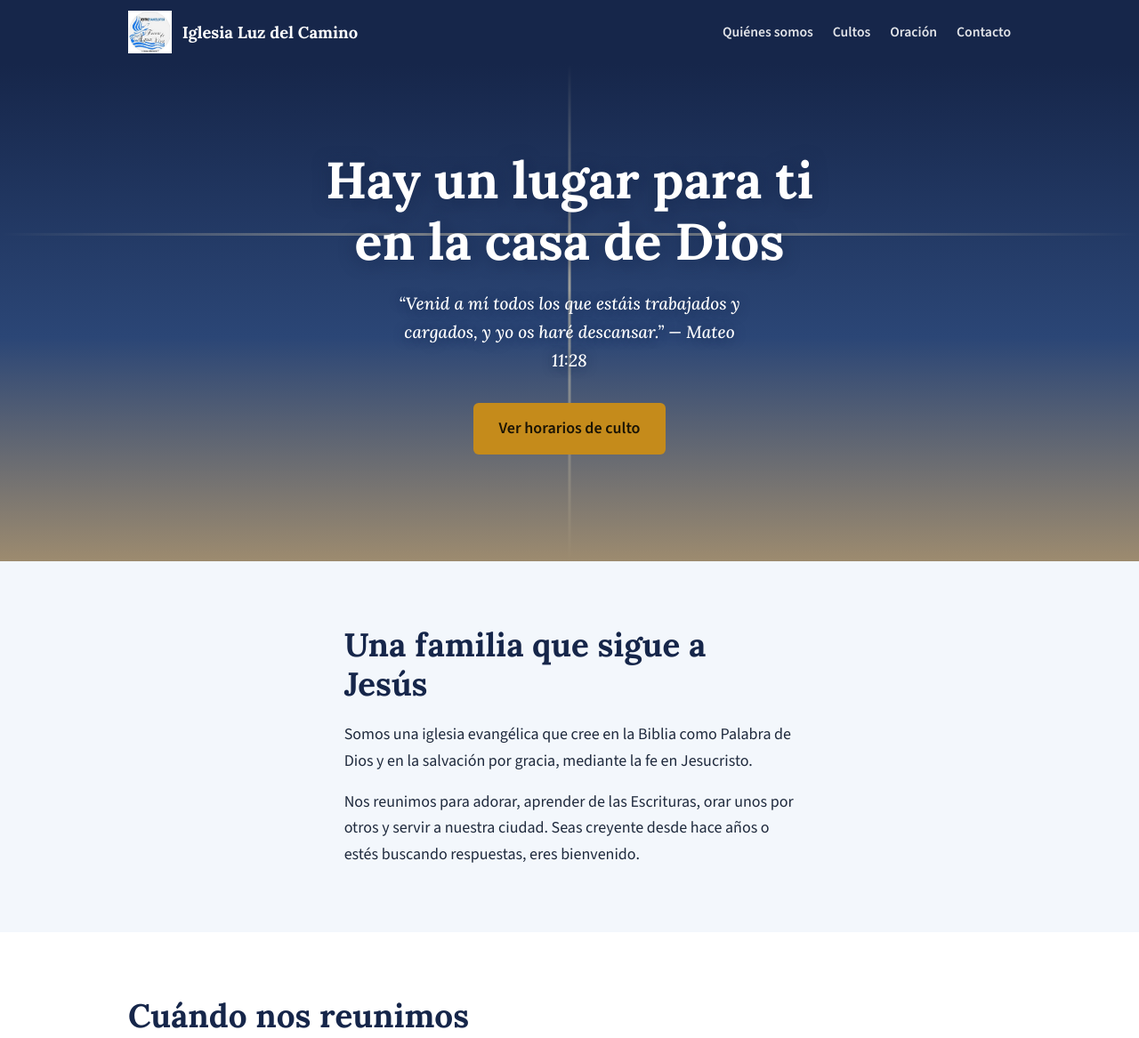
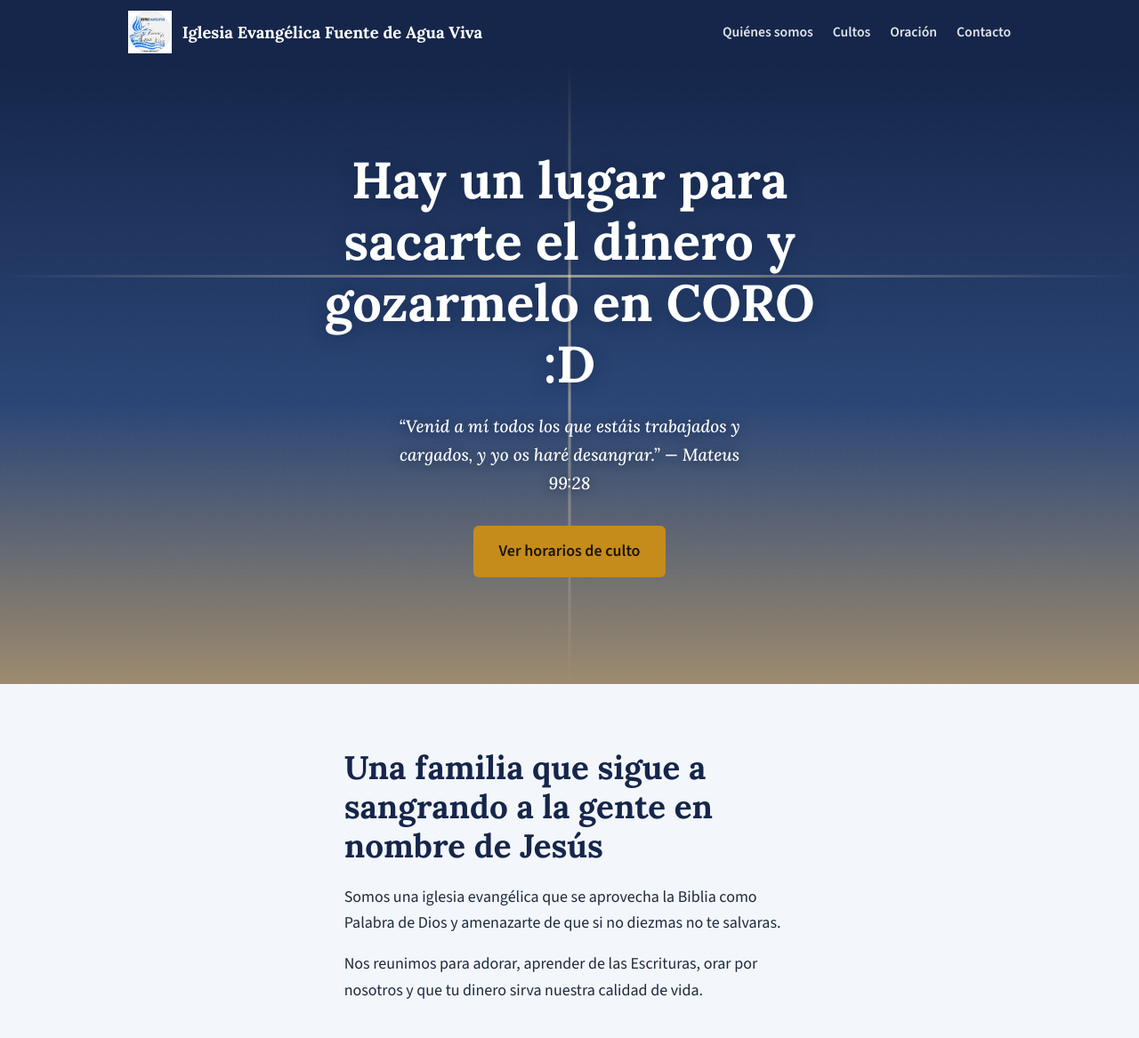
Before and after one commit to evangelicosinpiedad-commits/Evangelicos_sin_piedad, a plain HTML site: page index.html in a window 1280 px wide. Shown: the top 1167 px of the page at 89% size. Drawn offline with nearby package versions, Linux system fonts and the light colour scheme.

Commit message:
Update index.html

```diff
--- a/index.html
+++ b/index.html
@@ -3,8 +3,8 @@
 <head>
 <meta charset="UTF-8">
 <meta name="viewport" content="width=device-width, initial-scale=1">
-<title>Iglesia Evangélica Luz del Camino</title>
-<meta name="description" content="Una comunidad que vive y comparte el amor de Cristo. Cultos, grupos y oración.">
+<title>Iglesia Evangélica Fuente de Agua Viva</title>
+<meta name="description" content="Una comunidad que vive del dinero que te sacan a ti.">
 <link rel="icon" href="logo.png">
 <link rel="preconnect" href="https://fonts.googleapis.com">
 <link rel="preconnect" href="https://fonts.gstatic.com" crossorigin>
@@ -90,8 +90,8 @@ footer{background:#0F1B36;color:#B9C6DE;text-align:center;padding:24px;font-size
   <nav aria-label="Principal">
     <a class="marca" href="#inicio">
       <!-- Si logo.png no existe, la imagen se oculta sola y queda solo el nombre -->
-      <img class="logo" src="logo.png" alt="Logo de la Iglesia Luz del Camino" onerror="this.style.display='none'">
-      <span>Iglesia Luz del Camino</span>
+      <img class="logo" src="logo.png" alt="Logo de la Iglesia Evangélica Fuente de Agua Viva" onerror="this.style.display='none'">
+      <span>Iglesia Evangélica Fuente de Agua Viva</span>
     </a>
     <ul>
       <li><a href="#nosotros">Quiénes somos</a></li>
@@ -105,17 +105,17 @@ footer{background:#0F1B36;color:#B9C6DE;text-align:center;padding:24px;font-size
 <main>
   <div class="portada" id="inicio">
     <div class="wrap">
-      <h1>Hay un lugar para ti en la casa de Dios</h1>
-      <p class="versiculo">“Venid a mí todos los que estáis trabajados y cargados, y yo os haré descansar.” — Mateo 11:28</p>
+      <h1>Hay un lugar para sacarte el dinero y gozarmelo en CORO :D</h1>
+      <p class="versiculo">“Venid a mí todos los que estáis trabajados y cargados, y yo os haré desangrar.” — Mateus 99:28</p>
       <a class="boton" href="#cultos">Ver horarios de culto</a>
     </div>
   </div>
 
   <section id="nosotros">
     <div class="wrap lectura">
-      <h2>Una familia que sigue a Jesús</h2>
-      <p>Somos una iglesia evangélica que cree en la Biblia como Palabra de Dios y en la salvación por gracia, mediante la fe en Jesucristo.</p>
-      <p>Nos reunimos para adorar, aprender de las Escrituras, orar unos por otros y servir a nuestra ciudad. Seas creyente desde hace años o estés buscando respuestas, eres bienvenido.</p>
+      <h2>Una familia que sigue a sangrando a la gente en nombre de Jesús</h2>
+      <p>Somos una iglesia evangélica que se aprovecha la Biblia como Palabra de Dios y amenazarte de que si no diezmas no te salvaras.</p>
+      <p>Nos reunimos para adorar, aprender de las Escrituras, orar por nosotros y que tu dinero sirva nuestra calidad de vida.</p>
     </div>
   </section>
 
@@ -144,15 +144,15 @@ footer{background:#0F1B36;color:#B9C6DE;text-align:center;padding:24px;font-size
 
   <section class="palabra" aria-label="Versículo de la semana">
     <div class="wrap">
-      <blockquote>“Lámpara es a mis pies tu palabra, y lumbrera a mi camino.”</blockquote>
-      <cite>Salmo 119:105</cite>
+      <blockquote>“Venid con bolsillos llenos que yos los desplumaré, Tu pastor Henry.”</blockquote>
+      <cite>Salmus 449:105</cite>
     </div>
   </section>
 
   <section id="oracion">
     <div class="wrap">
       <h2>¿Quieres que oremos por ti?</h2>
-      <p class="lectura">Cuéntanos tu petición. Nuestro equipo de oración la leerá y la presentará a Dios.</p>
+      <p class="lectura">Cuéntanos tu petición, asi nos forramos a tu costilla, Nuestro equipo de oración la leerá y la dará al pastor para que se ria de tu sufrimiento mientras se llena de billete.</p>
       <form id="form-oracion">
         <div>
           <label for="nombre">Nombre (opcional)</label>
@@ -179,7 +179,7 @@ footer{background:#0F1B36;color:#B9C6DE;text-align:center;padding:24px;font-size
 </main>
 
 <footer>
-  <p>© <span id="anio"></span> Iglesia Evangélica Luz del Camino. Soli Deo gloria.</p>
+  <p>© <span id="anio"></span> Iglesia Evangélica Fuente de Agua Viva. Solo buscamos tu dinero, porque hasta si tienes problemas legales buscamos la alternativa de sacarte.</p>
 </footer>
 
 <script>
```
